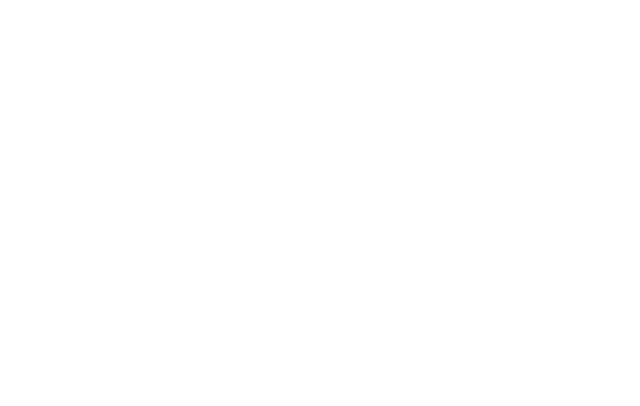
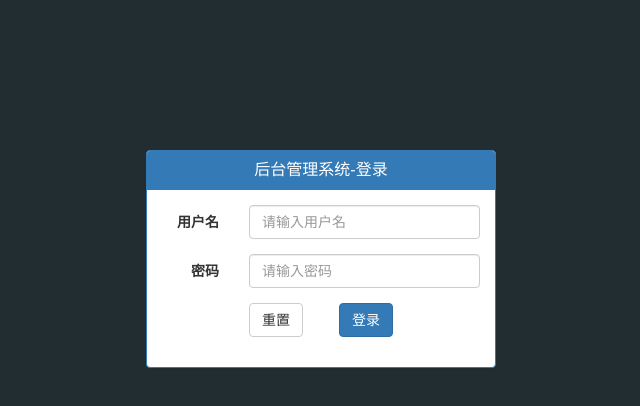
Before and after one commit to liangrongzhi/letaoshopping, a website: page public/back/login.html in a window 1280 px wide. Shown: the whole page, without its empty margins (319-959 px from the left). Drawn offline with Linux system fonts and the light colour scheme.

Commit message:
登录静态页面完成

```diff
--- a/public/back/css/common.css
+++ b/public/back/css/common.css
@@ -0,0 +1,11 @@
+@charset "UTF-8";
+.login_bg {
+    background-color: #222d32;
+}
+.mt_150 {
+    margin-top: 150px;
+}
+
+.panel h4 {
+    text-align: center;
+}
--- a/public/back/login.html
+++ b/public/back/login.html
@@ -2,9 +2,47 @@
 <html>
 <head lang="en">
     <meta charset="UTF-8">
-    <title></title>
+    <title>乐淘管理系统-登录</title>
+    <link rel="stylesheet" href="lib/bootstrap/css/bootstrap.min.css"/>
+    <link rel="stylesheet" href="css/common.css"/>
 </head>
-<body>
+<body class="login_bg">
+<div class="container">
+    <div class="col-md-4 col-md-offset-4 mt_150">
+        <div class="panel panel-primary">
+            <div class="panel-heading">
+                <h4 class="panel-title">后台管理系统-登录</h4>
+            </div>
+            <div class="panel-body">
+                <form class="form-horizontal">
+                    <div class="form-group">
+                        <label for="userName" class="col-sm-3 control-label">用户名</label>
+                        <div class="col-sm-9">
+                            <input type="text" class="form-control" id="userName" placeholder="请输入用户名">
+                        </div>
+                    </div>
+                    <div class="form-group">
+                        <label for="passWord" class="col-sm-3 control-label">密码</label>
+                        <div class="col-sm-9">
+                            <input type="password" class="form-control" id="passWord" placeholder="请输入密码">
+                        </div>
+                    </div>
 
+                    <div class="form-group">
+                        <div class="col-sm-offset-3 col-sm-6">
+                            <button type="reset" class="btn btn-default pull-left">重置</button>
+                            <button type="submit" class="btn btn-primary pull-right">登录</button>
+                        </div>
+                    </div>
+                </form>
+            </div>
+        </div>
+    </div>
+</div>
+
+<script src="lib/jquery/jquery.min.js"></script>
+<script src="lib/bootstrap/js/bootstrap.min.js"></script>
+<script src="js/common.js"></script>
+<script src="js/login.js"></script>
 </body>
 </html>
```
